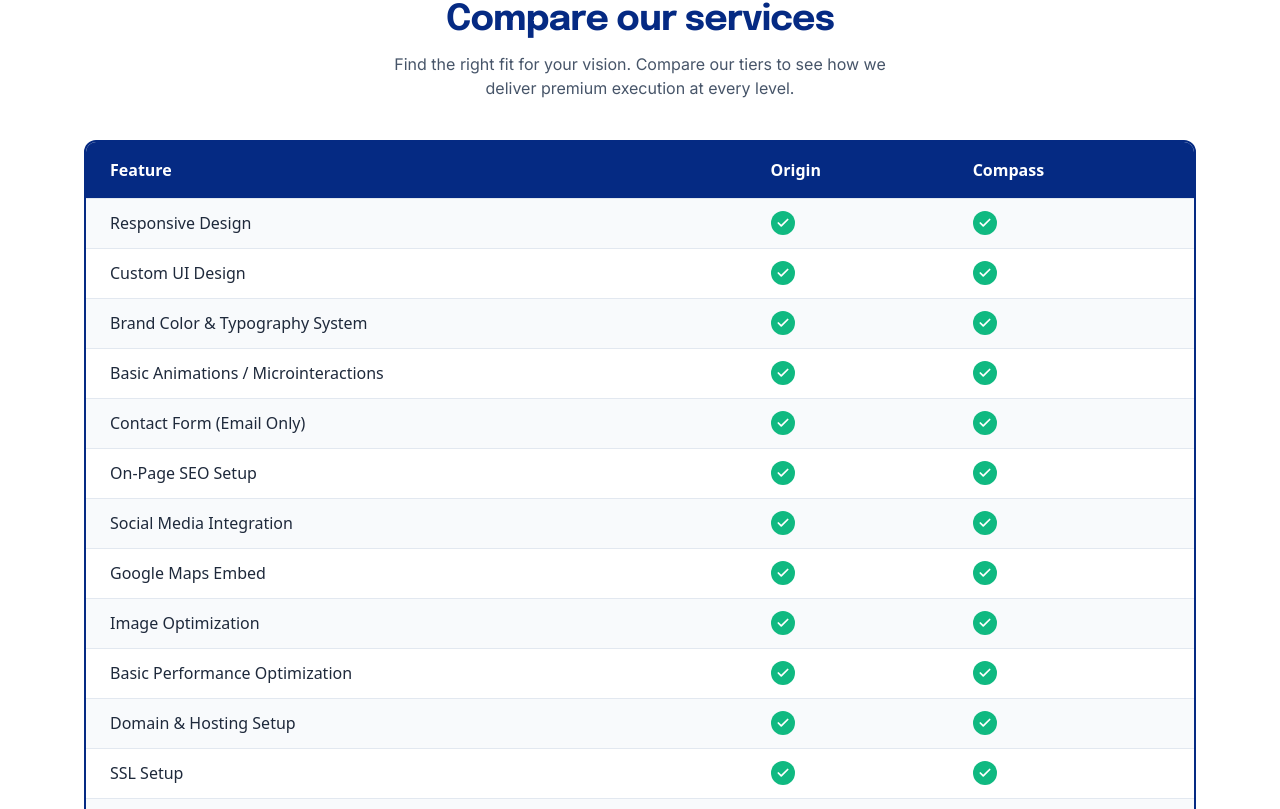
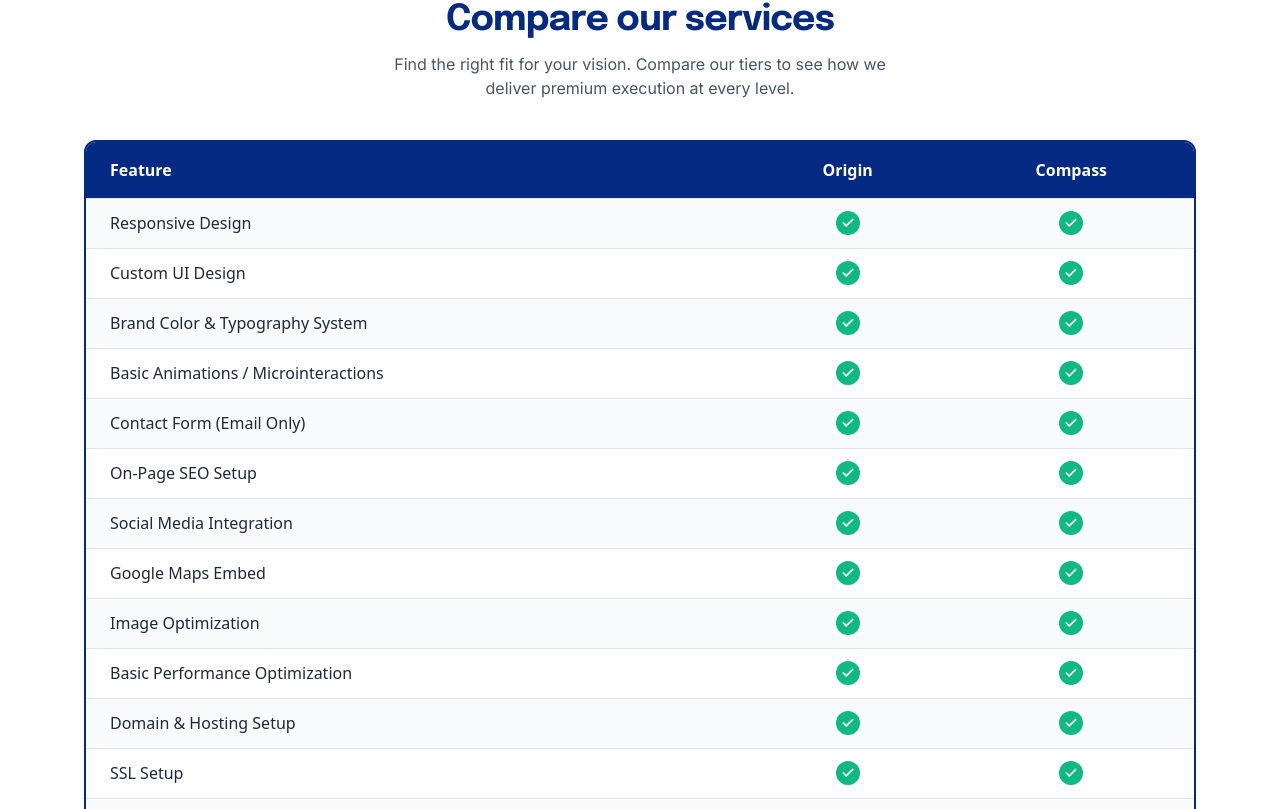
Before and after one commit to Meridian-Workspace/Meridian-Website, a React (Create React App) app: page /services in a window 1280 px wide. Shown: the part 2460-3269 px from the top of the page. Built offline with nearby package versions, Linux system fonts and the light colour scheme.

Commit message:
staging fixes ni pao

```diff
--- a/src/layout/Footer.jsx
+++ b/src/layout/Footer.jsx
@@ -35,7 +35,7 @@ export default function Footer() {
                   </a>
                 </li>
                 <li>
-                  <a href="#get-a-quote" className="hover:underline">
+                  <a href="/contactus" className="hover:underline">
                     Contact Us
                   </a>
                 </li>
--- a/src/sections/home/ProcessSection.jsx
+++ b/src/sections/home/ProcessSection.jsx
@@ -24,11 +24,12 @@ export default function ProcessSection() {
         {/* Added horizontal padding on mobile to prevent circles from hitting screen edge */}
         <div className="mx-auto mt-12 max-w-2xl space-y-4 md:space-y-6 px-4 md:px-0">
           {steps.map((step) => (
-            <div key={step.number} className="relative pl-6 md:pl-10">
+            <div key={step.number} className="group relative pl-6 md:pl-10">
+              <div className="relative transition-transform duration-300 group-hover:scale-110">
                 {/* Responsive Number Circle: smaller on mobile (h-14), larger on desktop (h-20) */}
                 <div
                   className={clsx(
-                  "absolute left-0 top-1/2 -translate-y-1/2 z-10",
+                    "absolute -left-6 top-1/2 -translate-y-1/2 z-10 md:-left-10",
                     "flex h-14 w-14 md:h-20 md:w-20 items-center justify-center rounded-full",
                     "bg-gradient-to-b from-[#ffb133] to-[#ed6a32]",
                     "text-lg md:text-2xl font-bold text-white shadow-lg border-2 border-white",
@@ -42,6 +43,7 @@ export default function ProcessSection() {
                   <p className="text-base font-bold text-[#052a83] md:text-2xl leading-tight">
                     {step.title}
                   </p>
+                </div>
               </div>
             </div>
           ))}
--- a/src/sections/services/CompareServicesSection.jsx
+++ b/src/sections/services/CompareServicesSection.jsx
@@ -23,16 +23,8 @@ const features = [
   { name: "Basic Analytics Dashboard", origin: false, compass: true },
   { name: "User Login", origin: false, compass: true },
   { name: "Role-Based Access", origin: false, compass: true },
-  {
-    name: "API Integration",
-    origin: false,
-    compass: "limited",
-  },
-  {
-    name: "Payment Gateway",
-    origin: false,
-    compass: "optional",
-  },
+  { name: "API Integration", origin: false, compass: "limited" },
+  { name: "Payment Gateway", origin: false, compass: "optional" },
 ];
 
 function Cell({ value }) {
@@ -57,18 +49,17 @@ export default function CompareServicesSection() {
   return (
     <section className="w-full bg-white py-14 md:py-18">
       <Container>
-        {/* Centered Header Wrapper */}
         <div className="flex flex-col items-center text-center">
           <h2 className="font-[Epilogue] text-3xl font-bold tracking-tight text-[#052a83] md:text-4xl">
             Compare our services
           </h2>
-          <p className="font-[Inter] mt-3 max-w-2xl text-slate-600 mx-auto">
+          <div className="font-[Inter] mt-3 max-w-2xl text-slate-600">
             <p>
               Find the right fit for your vision. Compare our tiers to see how
               we
             </p>
             <p>deliver premium execution at every level.</p>
-          </p>
+          </div>
         </div>
 
         <div className="mt-10 overflow-hidden rounded-xl border-2 border-[#052a83]">
@@ -76,9 +67,13 @@ export default function CompareServicesSection() {
             <thead>
               <tr className="bg-[#052a83] text-white">
                 <th className="px-4 py-4 font-semibold md:px-6">Feature</th>
-                {/* Optional: Add text-center to these th tags if you want the column titles centered too */}
-                <th className="px-4 py-4 font-semibold md:px-6">Origin</th>
-                <th className="px-4 py-4 font-semibold md:px-6">Compass</th>
+                {/* Added text-center here */}
+                <th className="px-4 py-4 font-semibold md:px-6 text-center">
+                  Origin
+                </th>
+                <th className="px-4 py-4 font-semibold md:px-6 text-center">
+                  Compass
+                </th>
               </tr>
             </thead>
             <tbody>
@@ -90,10 +85,12 @@ export default function CompareServicesSection() {
                   <td className="border-t border-slate-200 px-4 py-3 text-slate-800 md:px-6">
                     {row.name}
                   </td>
-                  <td className="border-t border-slate-200 px-4 py-3 md:px-6">
+                  {/* Added text-center here */}
+                  <td className="border-t border-slate-200 px-4 py-3 md:px-6 text-center">
                     <Cell value={row.origin} />
                   </td>
-                  <td className="border-t border-slate-200 px-4 py-3 md:px-6">
+                  {/* Added text-center here */}
+                  <td className="border-t border-slate-200 px-4 py-3 md:px-6 text-center">
                     <Cell value={row.compass} />
                   </td>
                 </tr>
```
Lines whose indentation alone changed are shown as unchanged.
